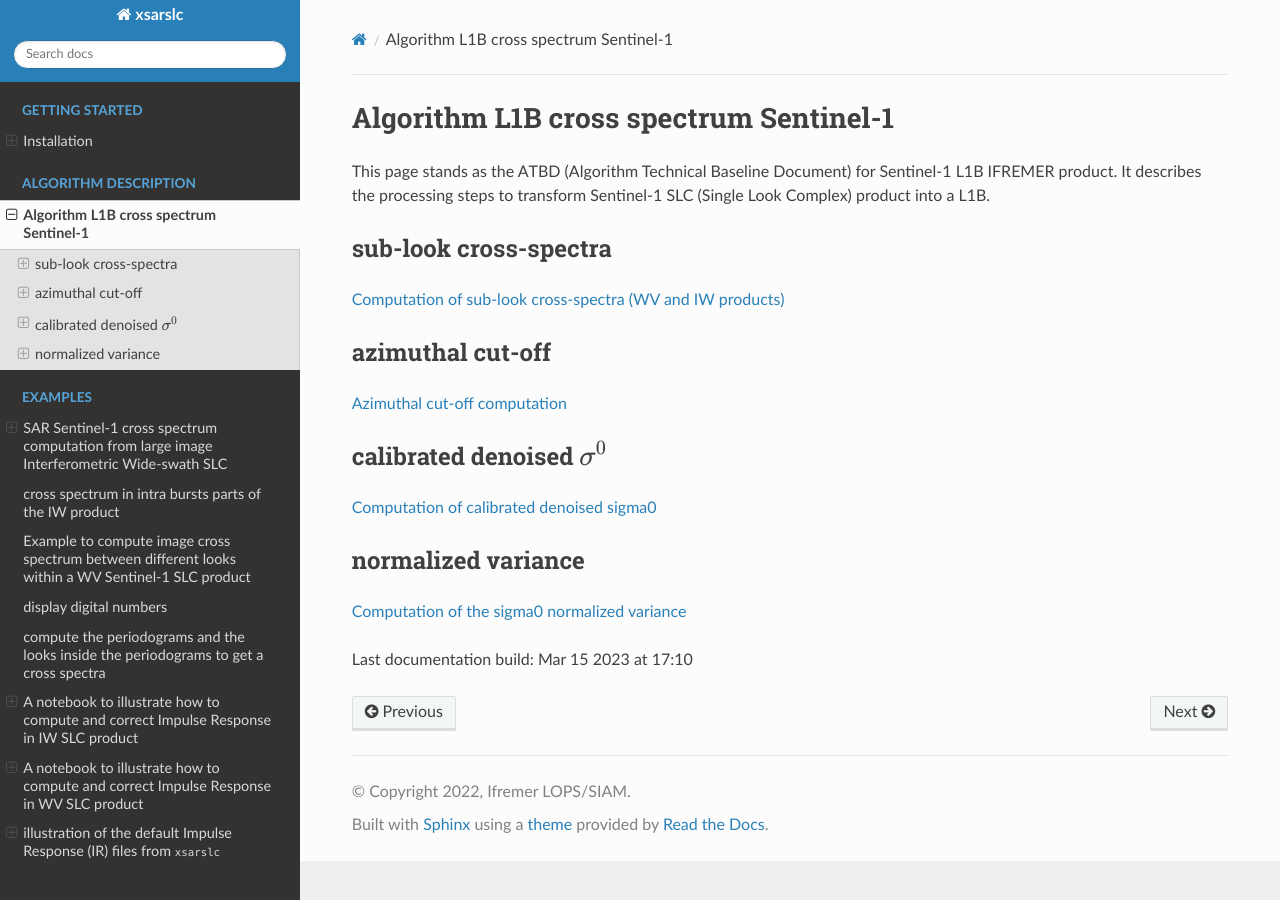
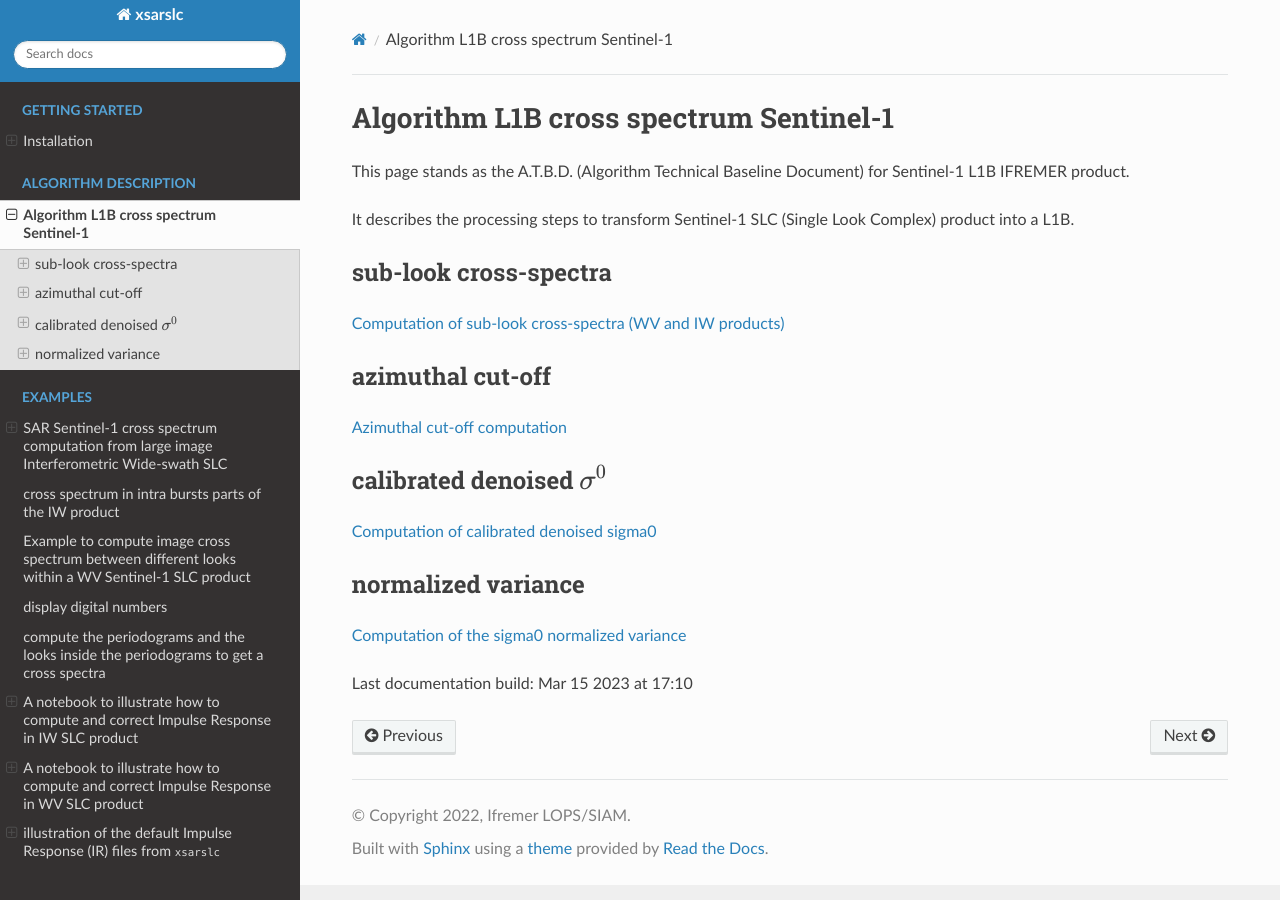
Before and after one commit to agrouaze/xsar_slc, a Sphinx documentation site: the page built from docs/ATBD.rst, in a window 1280 px wide. Built offline with Sphinx 7.4.7 and the Read the Docs theme 2.0.0, drawn with Linux system fonts in a browser that asks for light colours; pages that are not in the unit, such as notebooks, are missing from menus.

```diff
--- a/docs/ATBD.rst
+++ b/docs/ATBD.rst
@@ -4,7 +4,8 @@
 Algorithm L1B cross spectrum Sentinel-1
 ***************************************
 
-This page stands as the ATBD (Algorithm Technical Baseline Document) for Sentinel-1 L1B IFREMER product.
+This page stands as the A.T.B.D. (Algorithm Technical Baseline Document) for Sentinel-1 L1B IFREMER product.
+
 It describes the processing steps to transform Sentinel-1 SLC (Single Look Complex) product into a L1B.
 
 
--- a/docs/conf.py
+++ b/docs/conf.py
@@ -103,3 +103,5 @@ Download this notebook from github_.
 """
 
 today_fmt = '%b %d %Y at %H:%M'
+
+numfig = True
```
